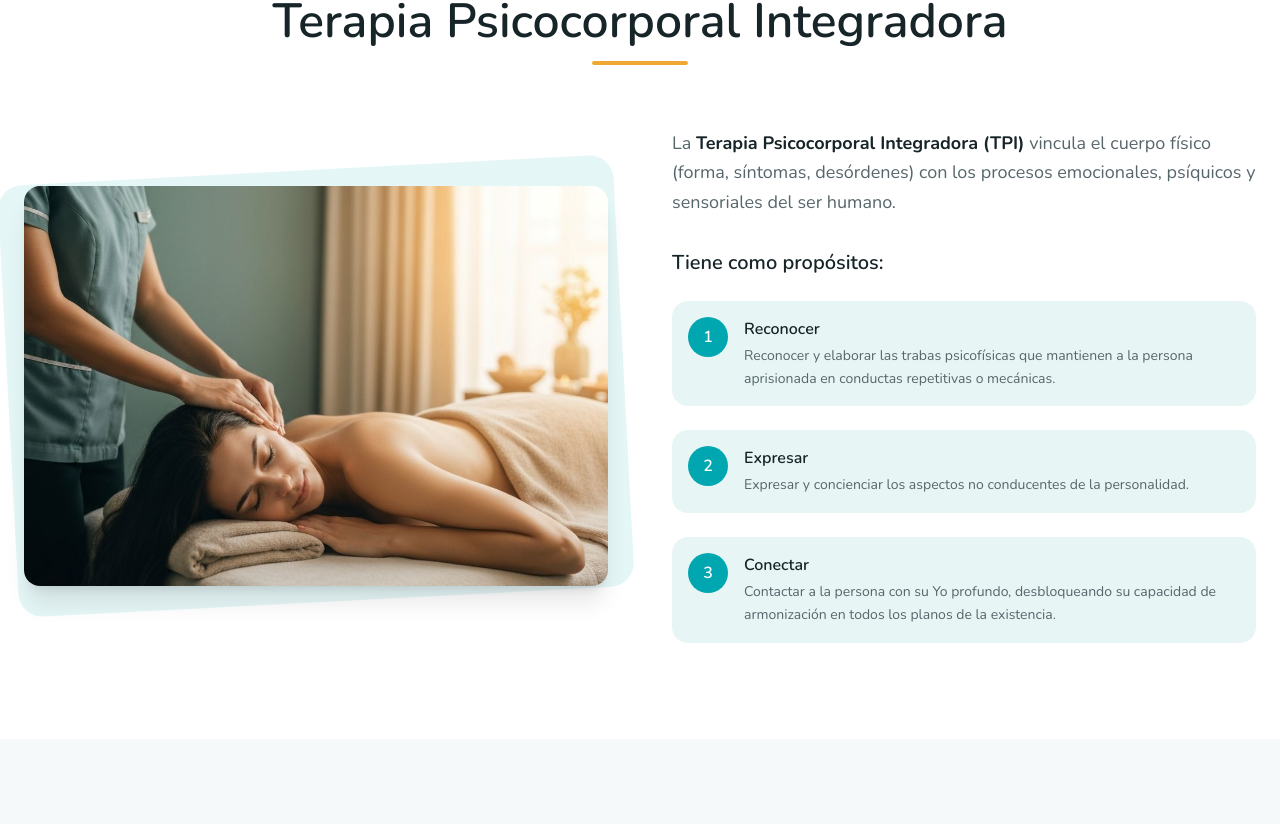
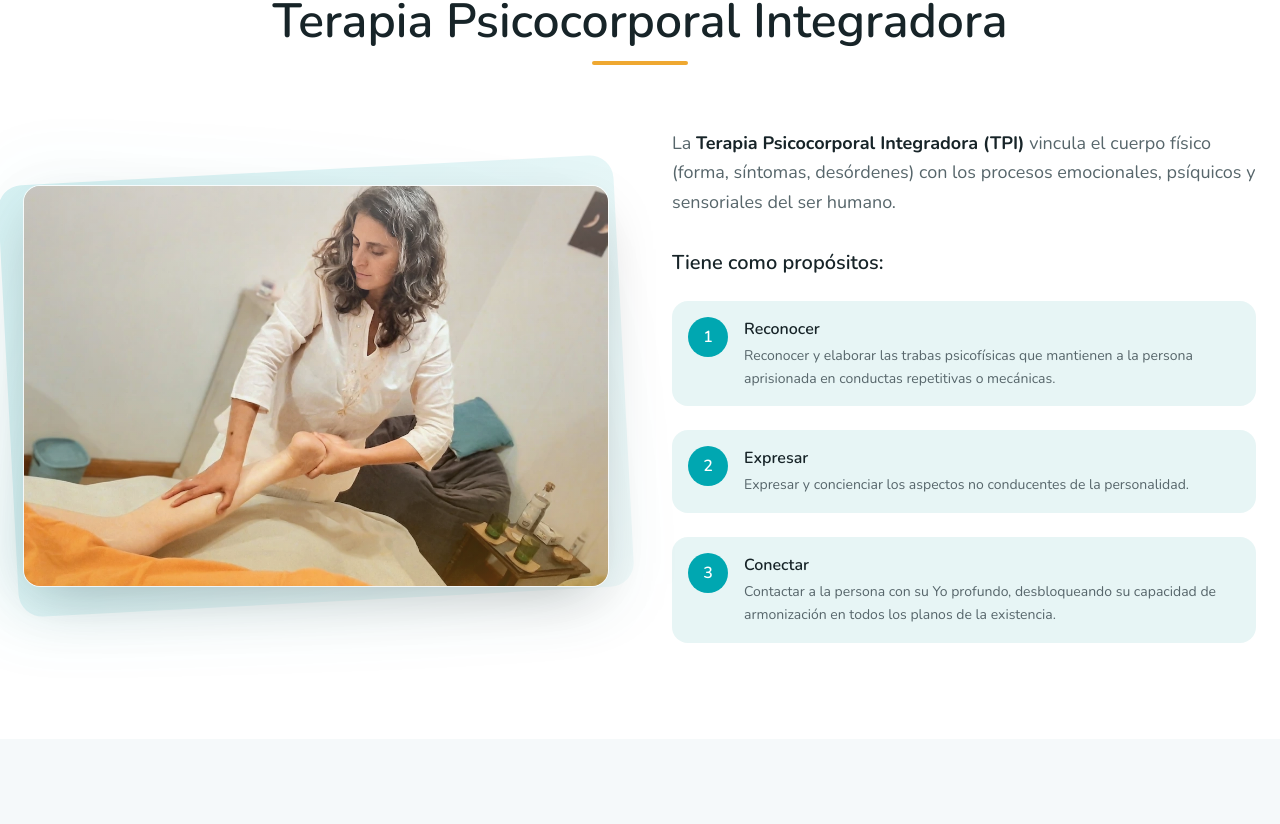
Before and after one commit to fitoji/rominamelul, a Next.js app: page / in a window 1280 px wide. Shown: the part 2056-2880 px from the top of the page. Built offline with nearby package versions, Linux system fonts and the light colour scheme.

Commit message:
fotos, playlist videos

```diff
--- a/components/about.tsx
+++ b/components/about.tsx
@@ -35,16 +35,37 @@ export function About() {
 
         <div className="grid lg:grid-cols-2 gap-16 items-center">
           {/* Image */}
-          <div className="relative order-2 lg:order-1">
+          {/* <div className="relative order-2 lg:order-1">
             <div className="absolute -inset-4 bg-primary/10 rounded-3xl transform -rotate-3" />
             <Image
-              src="/images/therapy-1.jpg"
+              src="/images/romi02-masajes.webp"
               alt="Sesión de Terapia Psicocorporal"
               width={600}
-              height={450}
+              height={400}
               className="relative rounded-2xl shadow-xl object-cover w-full h-100"
             />
-          </div>
+          </div> */}
+
+          <div className="relative group">
+  {/* Halo difuso de fondo */}
+  <div className="absolute -inset-6 bg-linear-to-tr from-primary/20 via-primary/5 to-transparent rounded-2rem blur-2xl opacity-70 group-hover:opacity-100 transition-opacity duration-700" />
+
+  {/* Forma decorativa rotada */}
+  <div className="absolute -inset-4 bg-linear-to-br from-primary/15 to-primary/5 rounded-3xl transform -rotate-3 transition-transform duration-700 group-hover:-rotate-2" />
+
+  {/* Contenedor de la imagen */}
+  <div className="relative overflow-hidden rounded-2xl ring-1 ring-white/80 shadow-[0_20px_60px_-15px_rgba(0,0,0,0.25)] transition-all duration-700 group-hover:shadow-[0_30px_80px_-20px_rgba(0,0,0,0.35)] group-hover:-translate-y-1">
+    <Image
+      src="/images/romi02-masajes.webp"
+      alt="Sesión de Terapia Psicocorporal"
+      width={600}
+      height={400}
+      className="object-cover w-full h-100 transition-transform duration-1200 ease-out group-hover:scale-105"
+    />
+    {/* Veladura sutil para dar profundidad */}
+    <div className="absolute inset-0 bg-linear-to-t from-accent/30 via-transparent to-slate-100/30 pointer-events-none" />
+  </div>
+</div>
 
           {/* Content */}
           <div className="space-y-8 order-1 lg:order-2">
--- a/components/services.tsx
+++ b/components/services.tsx
@@ -153,7 +153,7 @@ Resultan muy efectivas tanto para las personas como para los mascotas.`,
                       fill
                       className="object-cover"
                     />
-                    <div className="absolute inset-0 bg-gradient-to-t from-card/90 to-transparent" />
+                    <div className="absolute inset-0 bg-linear-to-t from-card/90 to-transparent" />
                     <div className="absolute bottom-4 left-4 flex items-center gap-2 bg-primary/90 text-primary-foreground px-3 py-1 rounded-full text-sm">
                       <service.icon className="h-4 w-4" aria-hidden="true" />
                       {service.modality}
--- a/components/videos.tsx
+++ b/components/videos.tsx
@@ -21,7 +21,7 @@ export function Videos() {
       <div className="container mx-auto px-4">
         {/* Section Header */}
         <div className="text-center mb-16">
-          <div className="inline-flex items-center gap-2 px-4 py-2 bg-primary/10  rounded-full mb-6 hover:shadow-2xl transition-all duration-300">
+          <div className="inline-flex items-center gap-2 px-4 py-2 bg-primary/10 rounded-full mb-6">
             <Play className="w-4 h-4 text-primary" />
             <span className="text-sm font-sans font-medium text-primary">
               Contenido en Video
@@ -46,7 +46,7 @@ export function Videos() {
               {/* Video Embed */}
               <div className="aspect-video w-full">
                 <iframe
-                  src={`https://www.youtube.com/embed/videoseries?list=${playlist.playlistId}`}
+                  src={`https://www.youtube.com/embed?listType=playlist&list=${playlist.playlistId}&rel=0`}
                   title={playlist.title}
                   allow="accelerometer; autoplay; clipboard-write; encrypted-media; gyroscope; picture-in-picture; web-share"
                   allowFullScreen
```
Also changed, not shown: .atl/.skill-registry.cache.json, .atl/skill-registry.md, public/images/romi01-masajes.webp (added), public/images/romi02-masajes.webp (added).
